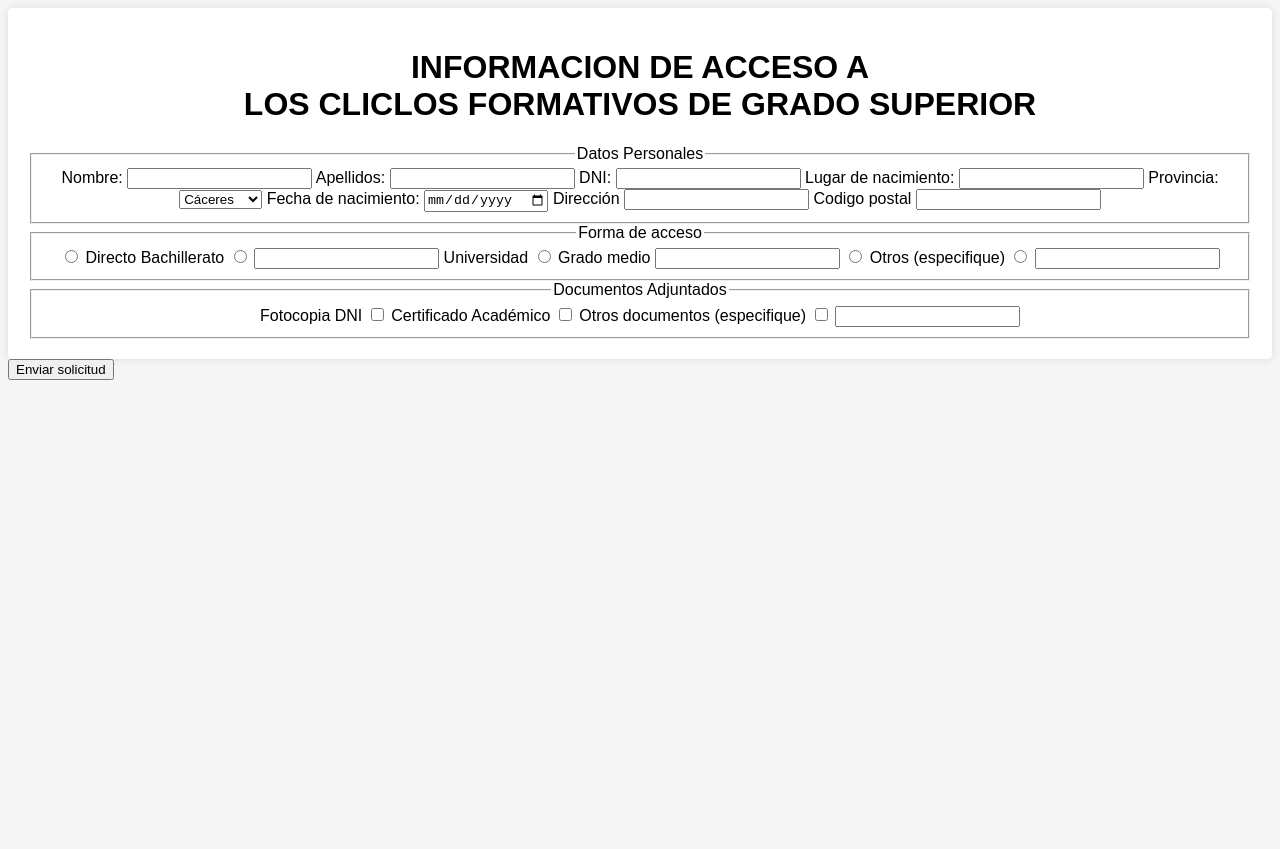
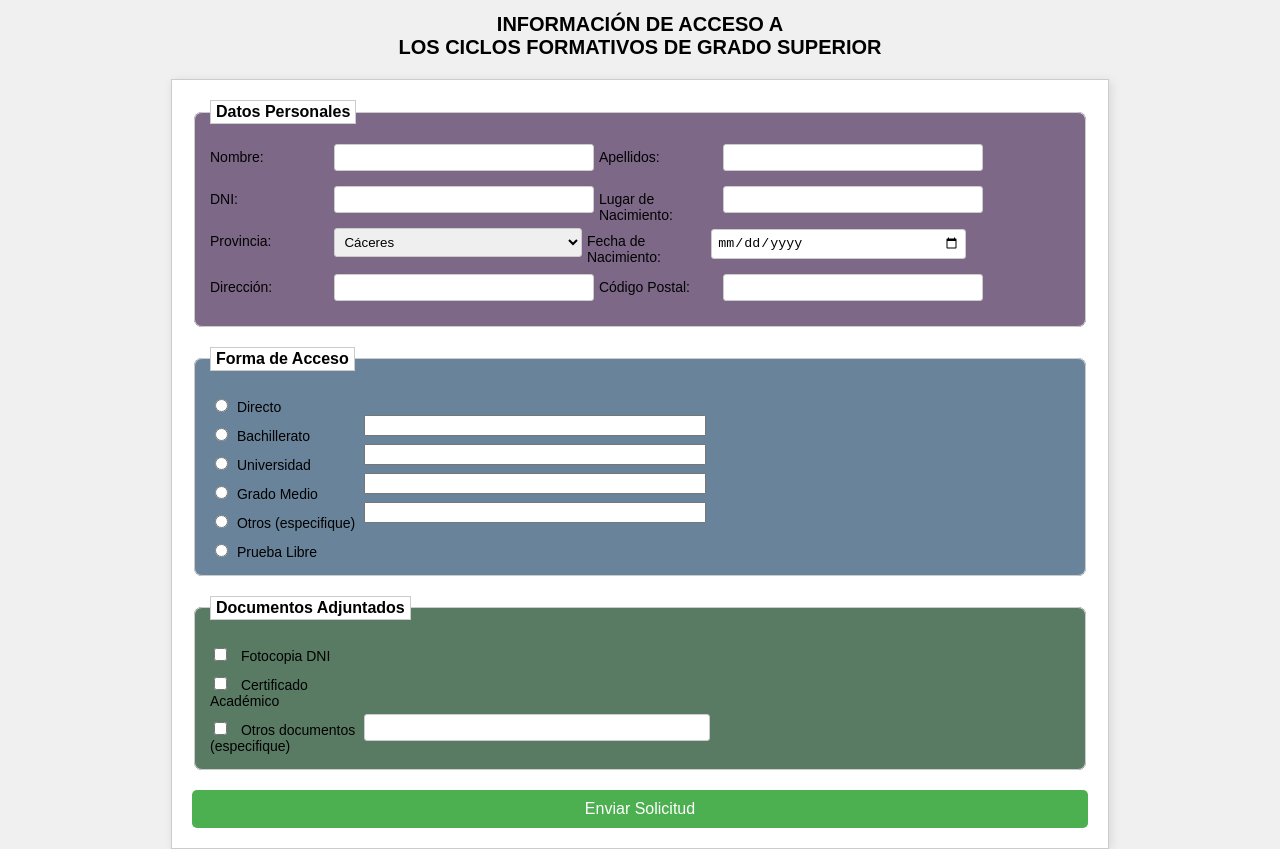
Before and after one commit to aitorbp93/DIW, a plain HTML site: page ejercicio_4_formularios/index.html in a window 1280 px wide. Before the commit the page ends 800 px from the top, so only its background shows below. Drawn offline with Linux system fonts and the light colour scheme.

Commit message:
formulario terminado

```diff
--- a/ejercicio_4_formularios/estilo/estilos.css
+++ b/ejercicio_4_formularios/estilo/estilos.css
@@ -1,13 +1,135 @@
+/* Estilo general del formulario */
 body {
     font-family: Arial, sans-serif;
-    background-color: #f5f5f5;
+    background-color: #f0f0f0;
+    margin: 0;
+    padding: 0;
 }
 
-.acceso {
+h1 {
     text-align: center;
-    margin: auto;
+    font-size: 20px;
+    margin-bottom: 20px;
+    font-weight: bold;
+}
+
+form {
+    width: 70%;
+    margin: 0 auto;
     background-color: #fff;
     padding: 20px;
+    border: 1px solid #ccc;
+    box-shadow: 2px 2px 10px rgba(0, 0, 0, 0.1);
+}
+
+/* Estilos de las secciones */
+fieldset {
+    border: 1px solid #ccc;
+    margin-bottom: 20px;
+    padding: 15px;
+}
+
+legend {
+    font-size: 16px;
+    font-weight: bold;
+    padding: 0 10px;
+    border: 1px solid #ccc;
+    background-color: white;
+    padding: 2px 5px;
+}
+
+/* Sección de Datos Personales */
+#personal-info {
+    background-color: #7d6888;
+    color: rgb(3, 2, 2);
+    border-radius: 8px;
+}
+
+#personal-info label {
+    display: inline-block;
+    width: 120px;
+    font-size: 14px;
+    vertical-align: top;
+    margin-top: 10px;
+}
+
+#personal-info input,
+#personal-info select {
+    width: calc(30% - 10px);
+    padding: 5px;
+    margin-top: 5px;
+    margin-bottom: 10px;
+    border: 1px solid #ccc;
+    border-radius: 3px;
+    display: inline-block;
+}
+
+#personal-info input[type="date"] {
+    width: calc(30% - 15px);
+}
+
+/* Sección de Forma de Acceso */
+#access-info {
+    background-color: #69849a;
+    color: black;
+    border-radius: 8px;
+}
+
+#access-info label {
+    display: inline-block;
+    width: 150px;
+    font-size: 14px;
+    vertical-align: top;
+    margin-top: 10px;
+}
+
+#access-info input[type="text"] {
+    width: calc(40% - 10px);
+}
+
+#access-info input[type="radio"] {
+    margin-right: 5px;
+}
+
+
+#documents-info {
+    background-color: #597b64;
+    color: black;
+    border-radius: 8px;
+}
+
+#documents-info label {
+    display: inline-block;
+    width: 150px;
+    font-size: 14px;
+    vertical-align: top;
+    margin-top: 10px;
+}
+
+#documents-info input[type="checkbox"] {
+    margin-right: 10px;
+}
+
+#documents-info input[type="text"] {
+    width: calc(40% - 10px);
+    padding: 5px;
+    margin-top: 5px;
+    border: 1px solid #ccc;
+    border-radius: 3px;
+}
+
+input[type="submit"] {
+    display: block;
+    width: 100%;
+    padding: 10px;
+    background-color: #4CAF50;
+    color: white;
+    border: none;
     border-radius: 5px;
-    box-shadow: 0 0 10px rgba(0, 0, 0, 0.1);
+    font-size: 16px;
+    cursor: pointer;
 }
+
+input[type="submit"]:hover {
+    background-color: #45a049;
+}
--- a/ejercicio_4_formularios/index.html
+++ b/ejercicio_4_formularios/index.html
@@ -1,72 +1,89 @@
 <!DOCTYPE html>
-<html lang="en">
-
+<html lang="es">
 <head>
     <meta charset="UTF-8">
     <meta name="viewport" content="width=device-width, initial-scale=1.0">
-    <title>Document</title>
+    <title>Formulario de Acceso</title>
     <link rel="stylesheet" href="estilo/estilos.css">
 </head>
+<body>
 
-<body>
-    <div class="acceso">
-        <h1>INFORMACION DE ACCESO A <br>LOS CLICLOS FORMATIVOS DE GRADO SUPERIOR</h1>
-        <form action="" method="post">
-            <fieldset>
+    <h1>INFORMACIÓN DE ACCESO A<br>LOS CICLOS FORMATIVOS DE GRADO SUPERIOR</h1>
+
+    <form action="#" method="POST">
+
+        <form action="#" method="POST">
+
+            <!-- Sección Datos Personales -->
+            <fieldset id="personal-info">
                 <legend>Datos Personales</legend>
-            <label for="nombre" >Nombre:</label>
-            <input type="text" name="nombre" id="nombre">
+
+                <label for="nombre">Nombre:</label>
+                <input type="text" id="nombre" name="nombre">
+
                 <label for="apellidos">Apellidos:</label>
-            <input type="text" name="apellidos" id="apellidos">
+                <input type="text" id="apellidos" name="apellidos">
+
                 <label for="dni">DNI:</label>
-            <input type="text" name="dni" id="dni">
-            <label for="nacimiento">Lugar de nacimiento:</label>
-            <input type="text" name="nacimiento" id="nacimiento">
-            <label for="Provincia">Provincia:</label>
-            <select name="Provincia" id="Provincia">
+                <input type="text" id="dni" name="dni">
+
+                <label for="lugarNacimiento">Lugar de Nacimiento:</label>
+                <input type="text" id="lugarNacimiento" name="lugarNacimiento">
+
+                <label for="provincia">Provincia:</label>
+                <select id="provincia" name="provincia">
                     <option value="Cáceres">Cáceres</option>
-                <option value="Madrid">Madrid</option>
-                <option value="Barcelona">Barcelona</option>
+                    <option value="Badajoz">Badajoz</option>
                     <option value="Sevilla">Sevilla</option>
-                <option value="Badajoz">Badajoz</option>
+                    <option value="Malaga">Málaga</option>
+                    <option value="Toronto">Toronto</option>
                 </select>
-            <label for="fecha_nacimiento">Fecha de nacimiento:</label>
-            <input type="date" name="fecha_nacimiento" id="fecha_nacimiento">
-            <label for="direccion">Dirección</label>
-            <input type="text" name="direccion" id="direccion">
-            <label for="codigo_postal">Codigo postal</label>
-            <input type="text" name="codigo_postal" id="codigo_postal">
+
+                <label for="fechaNacimiento">Fecha de Nacimiento:</label>
+                <input type="date" id="fechaNacimiento" name="fechaNacimiento">
+
+                <br><label for="direccion">Dirección:</label>
+                <input type="text" id="direccion" name="direccion">
+
+                <label for="codigoPostal">Código Postal:</label>
+                <input type="text" id="codigoPostal" name="codigoPostal">
             </fieldset>
 
-        <fieldset>
-           <legend>Forma de acceso</legend>
-        <label><input type="radio" name="acceso" id="acceso" value="directo" required> Directo
-        </label>
-        <label for="bachillerato">Bachillerato</label>
-        <input type="radio" name="acceso" id="bachillerato">
-        <input type="text" name="bachillerato" id="bachillerato">
-        <label for="universidad">Universidad</label>
-        <input type="radio" name="acceso" id="universidad">
-        <label for="grado_medio">Grado medio</label>
-        <input type="text" name="grado_medio" id="grado_medio">
-        <input type="radio" name="acceso" id="grado_medio">
-        <label for="otros">Otros (especifique)</label>
-        <input type="radio" name="acceso" id="otros">
-        <input type="text" name="otros" id="otros">
+
+
+        <fieldset id="access-info">
+            <legend>Forma de Acceso</legend>
+
+            <label><input type="radio" name="acceso" value="directo"> Directo</label><br>
+            <label><input type="radio" name="acceso" value="bachillerato"> Bachillerato</label>
+            <input type="text" name="bachillerato_especifico" placeholder=""><br>
+
+            <label><input type="radio" name="acceso" value="universidad"> Universidad</label>
+            <input type="text" name="universidad_especifico" placeholder=""><br>
+
+            <label><input type="radio" name="acceso" value="grado_medio"> Grado Medio</label>
+            <input type="text" name="grado_medio_especifico" placeholder=""><br>
+
+            <label><input type="radio" name="acceso" value="otros"> Otros (especifique)</label>
+            <input type="text" name="otros_especifico" placeholder=""><br>
+
+            <label><input type="radio" name="acceso" value="prueba_libre"> Prueba Libre</label>
         </fieldset>
-        <fieldset>
+
+
+        <fieldset id="documents-info">
             <legend>Documentos Adjuntados</legend>
-        <label for="fotocopia_dni">Fotocopia DNI</label>
-        <input type="checkbox" name="fotocopia_dni" id="fotocopia_dni">
-        <label for="certificado_academico">Certificado Académico</label>
-        <input type="checkbox" name="certificado_academico" id="certificado_academico">
-        <label for="otros_documentos">Otros documentos (especifique)</label>
-        <input type="checkbox" name="otros_documentos" id="otros_documentos">
-        <input type="text" name="otros_documentos" id="otros_documentos">
+
+            <label><input type="checkbox" name="documento" value="fotocopia_dni"> Fotocopia DNI</label><br>
+            <label><input type="checkbox" name="documento" value="certificado_academico"> Certificado Académico</label><br>
+            <label><input type="checkbox" name="documento" value="otros_documentos"> Otros documentos (especifique)</label>
+            <input type="text" name="otros_documentos_especifico" placeholder="">
         </fieldset>
-    </div>
-    <button type="submit" class="enviar">Enviar solicitud</button>
+
+
+        <input type="submit" value="Enviar Solicitud">
+
     </form>
+
 </body>
-
 </html>
```
Lines whose indentation alone changed are shown as unchanged.
